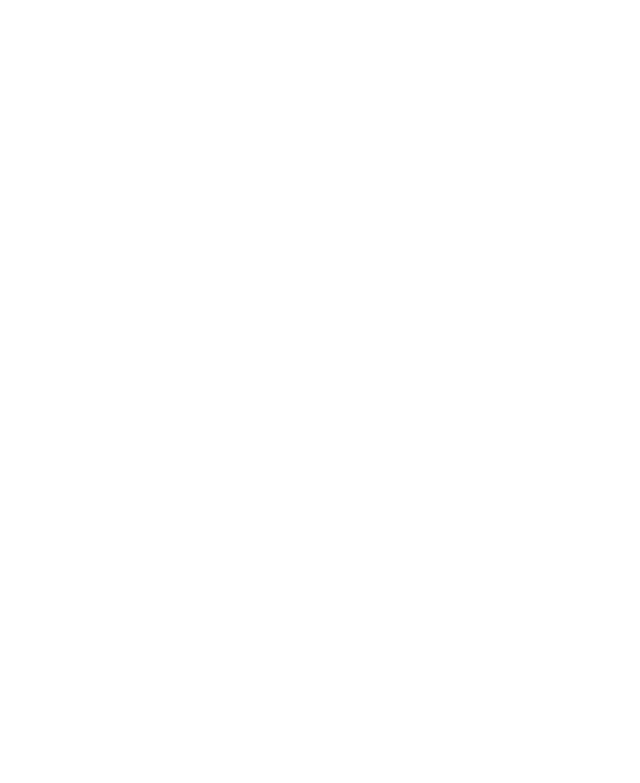
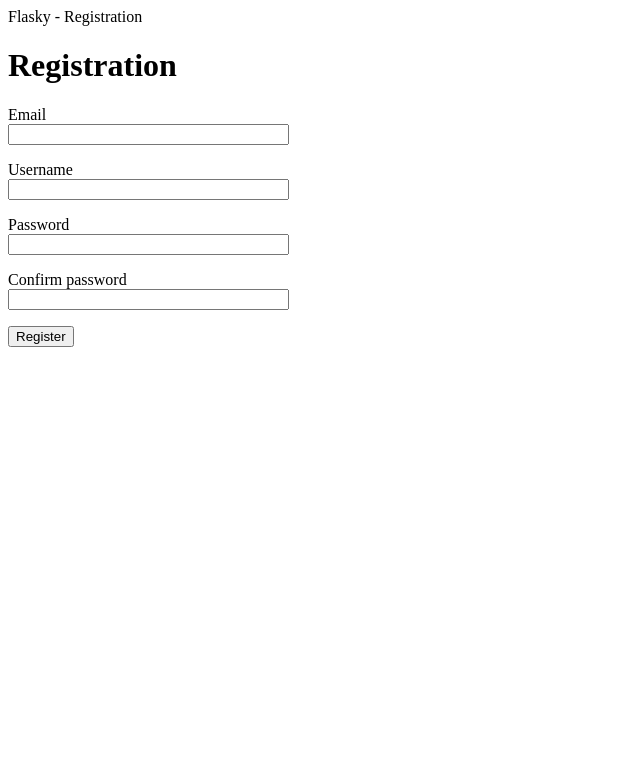
Before and after one commit to JiPaiFan1109/Student-Forum, a Flask app: page /auth/register in a window 1280 px wide. Before the commit the part shown is empty. Shown: the top 783 px of the page, without its empty margins (0-640 px from the left). Run offline with Flask 2, Linux system fonts and the light colour scheme; tables that the repository leaves empty hold one stand-in row (values such as "Sample post"); parts of the project's set-up code (start-up, migrations or seed data) failed here and were passed over; some libraries are stand-ins or nearby versions.

Commit message:
new change

```diff
--- a/app/auth/forms.py
+++ b/app/auth/forms.py
@@ -34,3 +34,5 @@
     def validate_username(self, field):
         if User.query.filter_by(username=field.data).first():
             raise ValidationError('Username already in use')
+    def validate_on_submit(self):
+        pass
--- a/app/templates/base.html
+++ b/app/templates/base.html
@@ -38,6 +38,9 @@
                 <li><a href="{{url_for('auth.login')}}">Sign In</a></li>
                 {% endif %}
             </ul>
+            <ul class="nav navbar-nav navbar-right">
+                <li><a href="{{url_for('auth.register')}}">Registration</a></li>
+            </ul>
         </div>
     </div>
 </div>
--- a/app/templates/login.html
+++ b/app/templates/login.html
@@ -15,4 +15,4 @@
     </p>
     <p>{{form.remember_me()}}{{form.remember_me.label}}</p>
     <p>{{form.submit()}}</p>
-</form>
+</form>00
--- a/app/templates/register.html
+++ b/app/templates/register.html
@@ -0,0 +1,23 @@
+{% import "bootstrap/wtf.html" as wtf %}
+{% block title %}Flasky - Registration{% endblock %}
+
+<h1>Registration</h1>
+<form action="" method="get,post" novalidate>
+    <p>
+        {{form.email.label}}<br>
+        {{form.email(size=32)}}
+    </p>
+    <p>
+        {{form.username.label}}<br>
+        {{form.username(size=32)}}
+    </p>
+    <p>
+        {{form.password.label}}<br>
+        {{form.password(size=32)}}
+    </p>
+    <p>
+        {{form.password2.label}}<br>
+        {{form.password2(size=32)}}
+    </p>
+    <p>{{form.submit()}}</p>
+</form>
```
Also changed, not shown: app/email.py (deleted).
